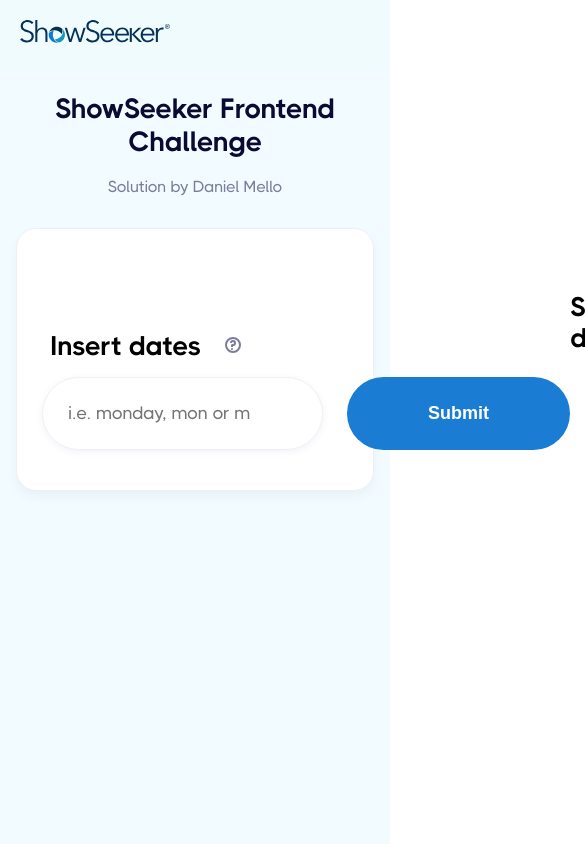
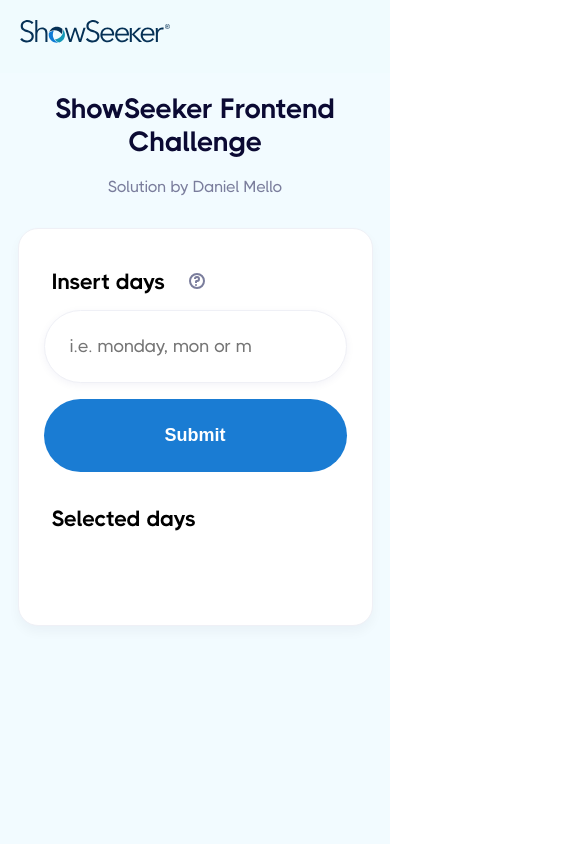
Before and after one commit to dmmello1989/showseeker-challenge, a React (Vite) app: page / in a window 390 px wide. Shown: the top 844 px of the page, 585 px wide, since content can reach past the window. Built offline with nearby package versions, Linux system fonts and the light colour scheme.

Commit message:
responsiveness and error handling

```diff
--- a/src/components/Button/styles.js
+++ b/src/components/Button/styles.js
@@ -21,4 +21,9 @@
     background-color: #0b0a33;
     transform: scale3d(.95, .95, 1.01);
   }
+
+  @media (max-width: 767px) {
+    width: 100%;
+    margin: 16px auto;
+  }
 `;
--- a/src/components/DaysOutput/index.jsx
+++ b/src/components/DaysOutput/index.jsx
@@ -9,9 +9,11 @@
       <S.NumbersWrapper>
         {orderedNumbers.length === 0 ?
           <S.Placeholder />
-        : orderedNumbers.map(number => (
-          <S.Number key={`selected-day-${number}`}>{number}</S.Number>
-        ))}
+        : orderedNumbers.map(number => {
+          const isInvalid = number === 0;
+
+          return isInvalid ? <S.Error>Invalid date</S.Error> : <S.Number key={`selected-day-${number}`}>{number}</S.Number>
+        })}
       </S.NumbersWrapper>
     </S.Wrapper>
   )
--- a/src/components/DaysOutput/styles.js
+++ b/src/components/DaysOutput/styles.js
@@ -2,10 +2,19 @@
 
 export const Wrapper = styled.div`
   width: 376px;
+
+  @media (max-width: 767px) {
+    width: 100%;
+  }
 `;
 
 export const Title = styled.h2`
   margin-bottom: 24px;
+
+  @media (max-width: 767px) {
+    margin-left: 8px;
+    font-size: 22px;
+  }
 `;
 
 export const Placeholder = styled.div`
@@ -16,10 +25,20 @@
   display: flex;
   gap: 0 16px;
   height: 73px;
+
+  @media (max-width: 767px) {
+    height: 30px;
+  }
+`;
+
+export const Error = styled.h2`
+  margin: 0 0 0 8px;
+  color: #db001b;
 `;
 
 export const Number = styled.div`
   display: flex;
+  flex: 0 0 auto;
   align-items: center;
   justify-content: center;
   width: 40px;
@@ -31,4 +50,10 @@
   border-radius: 50%;
   background-color: #0b0a33;
   pointer-events: none;
+
+  @media (max-width: 767px) {
+    width: 30px;
+    height: 30px;
+    font-size: 18px;
+  }
 `;
--- a/src/components/Input/index.jsx
+++ b/src/components/Input/index.jsx
@@ -3,7 +3,7 @@
 import TooltipIcon from "../../assets/tooltip.svg";
 import * as S from "./styles";
 
-const tooltipText = `Accepted date formats:<br/><br/>
+const tooltipText = `Accepted day formats:<br/><br/>
   <strong>Single letters</strong>: m, t, w, th, f, s, su<br/>
   <strong>Abbreviations</strong>: mon, tue, wed, thu, fri, sat, sun<br/>
   <strong>Full day names</strong>: monday, tuesday, wednesday, etc.`;
--- a/src/components/Input/styles.js
+++ b/src/components/Input/styles.js
@@ -1,6 +1,9 @@
 import styled from "styled-components";
 
 export const InputWrapper = styled.div`
+  @media (max-width: 767px) {
+    width: 100%;
+  }
 `;
 
 export const TopWrapper = styled.div`
@@ -25,9 +28,14 @@
   display: block;
   font-weight: 700;
   font-size: 27px;
+
+  @media (max-width: 767px) {
+    font-size: 22px;
+  }
 `;
 
 export const Input = styled.input`
+  width: 100%;
   min-height: 73px;
   padding: 8px 32px;
   color: #0b0a33;
--- a/src/components/SectionContent/index.jsx
+++ b/src/components/SectionContent/index.jsx
@@ -25,7 +25,7 @@
         <S.Form>
           <Input
             value={inputValue}
-            label="Insert dates"
+            label="Insert days"
             handleSubmit={handleSubmit}
             setInputValue={setInputValue}
           />
--- a/src/components/SectionContent/styles.js
+++ b/src/components/SectionContent/styles.js
@@ -36,7 +36,10 @@
   box-shadow: 0 6px 12px rgba(20, 20, 42, 0.04);
 
   @media (max-width: 767px) {
-    margin: 32px 16px;
+    flex-direction: column;
+    align-items: center;
+    max-width: 355px;
+    margin: 32px auto;
     padding: 40px 25px;
   }
 `;
@@ -44,4 +47,10 @@
 export const Form = styled.form`
   display: flex;
   align-items: flex-end;
+
+  @media (max-width: 767px) {
+    flex-direction: column;
+    align-items: center;
+    width: 100%;
+  }
 `;
--- a/src/components/Tooltip/index.jsx
+++ b/src/components/Tooltip/index.jsx
@@ -1,8 +1,6 @@
 import * as S from "./styles";
 
 export const Tooltip = ({ text, isActive }) => {
-  console.log(isActive)
-
   return (
     <S.Tooltip isActive={isActive} dangerouslySetInnerHTML={{ __html: text }} />
   )
--- a/src/components/Tooltip/styles.js
+++ b/src/components/Tooltip/styles.js
@@ -3,8 +3,6 @@
 export const Tooltip = styled.div`
   position: absolute;
   bottom: 30px;
-  /* display: none; */
-  /* height: 0; */
   width: 316px;
   padding: 16px;
   font-size: 12px;
@@ -24,4 +22,8 @@
     visibility: visible;
     transition: opacity .6s, visibility 3s;
   `};
+
+  @media (max-width: 767px) {
+    left: -130px;
+  }
 `;
--- a/src/styles.js
+++ b/src/styles.js
@@ -4,6 +4,10 @@
   min-width: 100dvw;
   min-height: 100dvh;
   background-color: #F2FBFF;
+
+  @media (max-width: 767px) {
+    padding-bottom: 28px;
+  }
 `;
 
 export const Container = styled.div`
```
